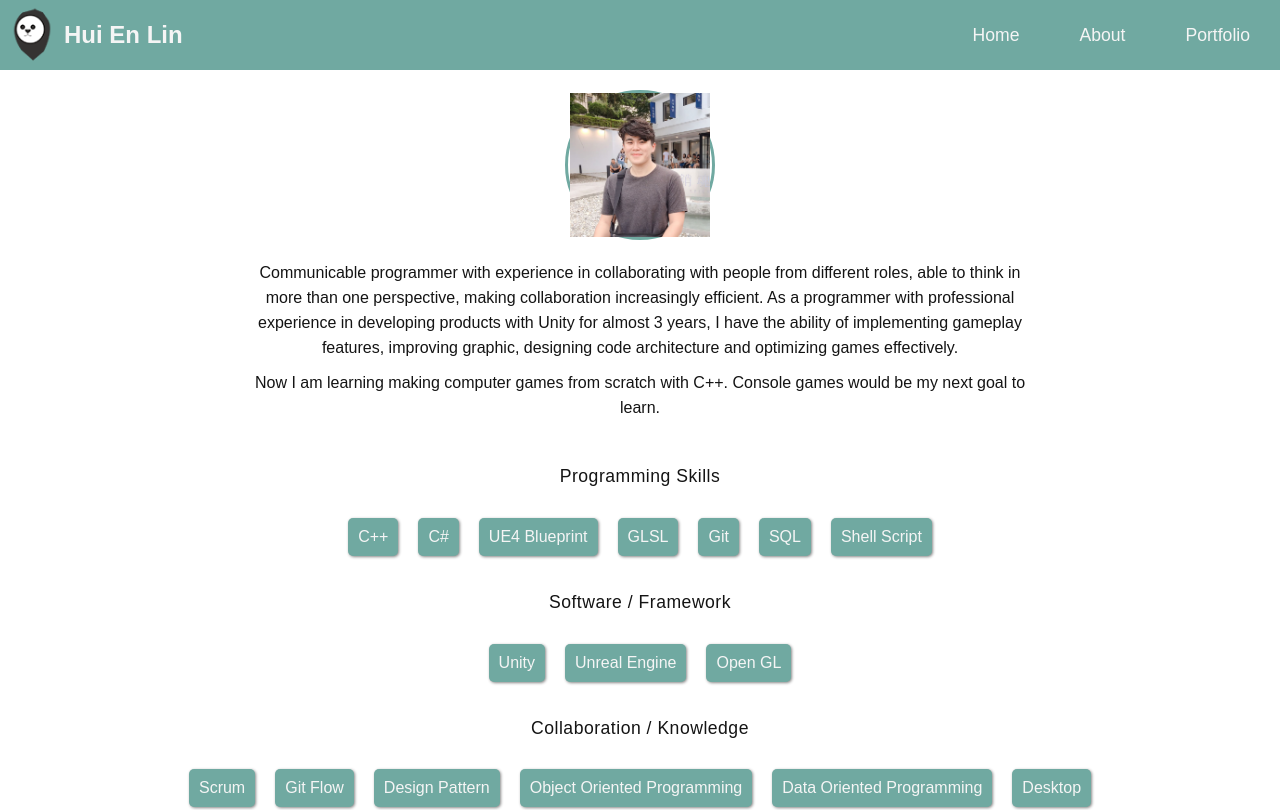
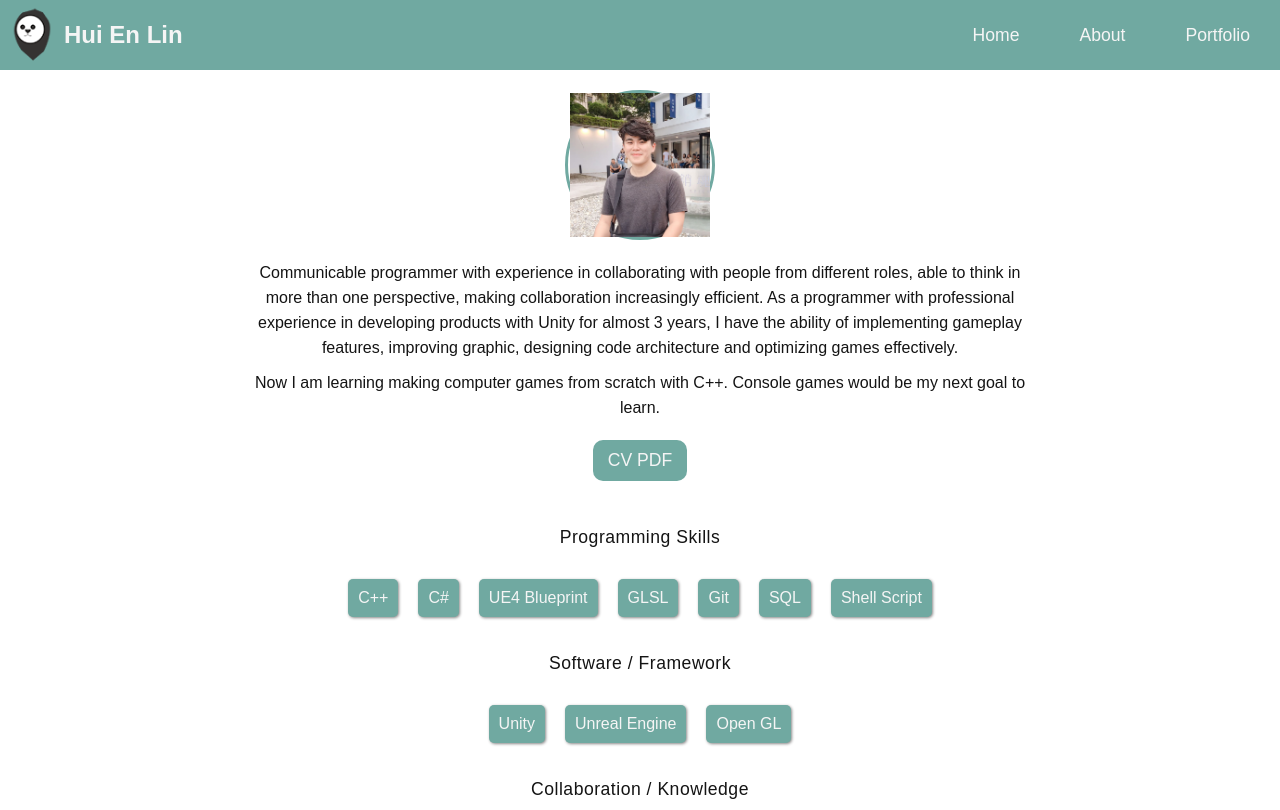
Before and after one commit to willake/hui-en.me-next, a Next.js app: page /about in a window 1280 px wide. Shown: the top 810 px of the page. Built offline with nearby package versions, Linux system fonts and the light colour scheme.

Commit message:
add cv button

```diff
--- a/components/About/Intro.tsx
+++ b/components/About/Intro.tsx
@@ -23,6 +23,11 @@ const Intro: React.FC<IntroProps> = ({intro}) => {
                     </div>
                 ))}
             </div>
+            <div className={classNames(styles.cvButton, 'hoverable')}>
+                <a href="/cv.pdf">
+                    <span className={classNames('l', 'colorWhite')}>CV PDF</span>
+                </a>
+            </div>
         </section>
     );
 };
--- a/styles/About.module.scss
+++ b/styles/About.module.scss
@@ -36,6 +36,13 @@
     text-align: center;
     margin: 10px 0;
     line-height: 25px;
+}
+
+.cvButton {
+    margin: 10px 0;
+    padding: 10px 15px;
+    background-color: $green;
+    border-radius: 10px;
 }
 
 .skill {
--- a/styles/globals.scss
+++ b/styles/globals.scss
@@ -70,7 +70,7 @@ a {
   transition: 0.2s ease-in;
 
   &:hover {
-      transform: scale(1.1);
+      transform: scale(1.05);
   }
 }
 
--- a/styles/variables.scss
+++ b/styles/variables.scss
@@ -2,3 +2,4 @@ $sm: 576px;
 $md: 768px;
 $lg: 992px;
 $xl: 1200px;
+$green: #70a9a1;
```
